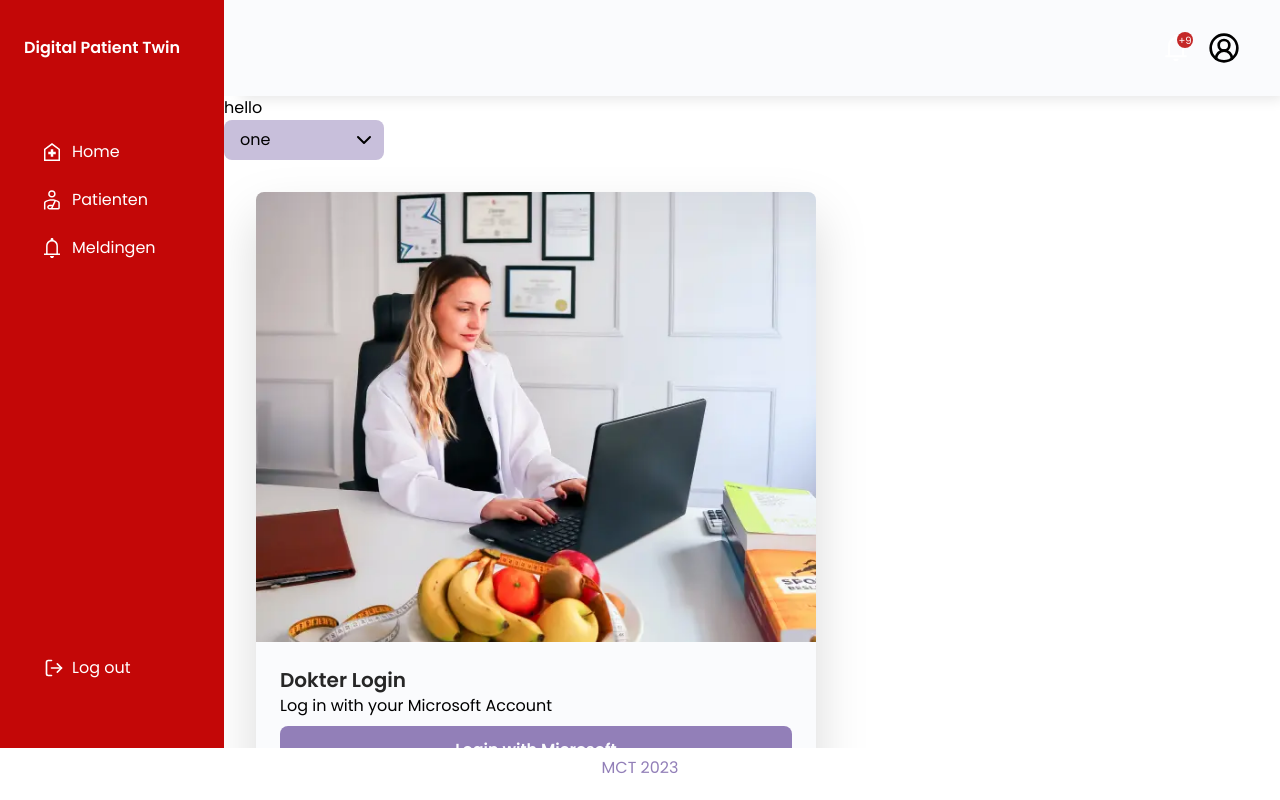
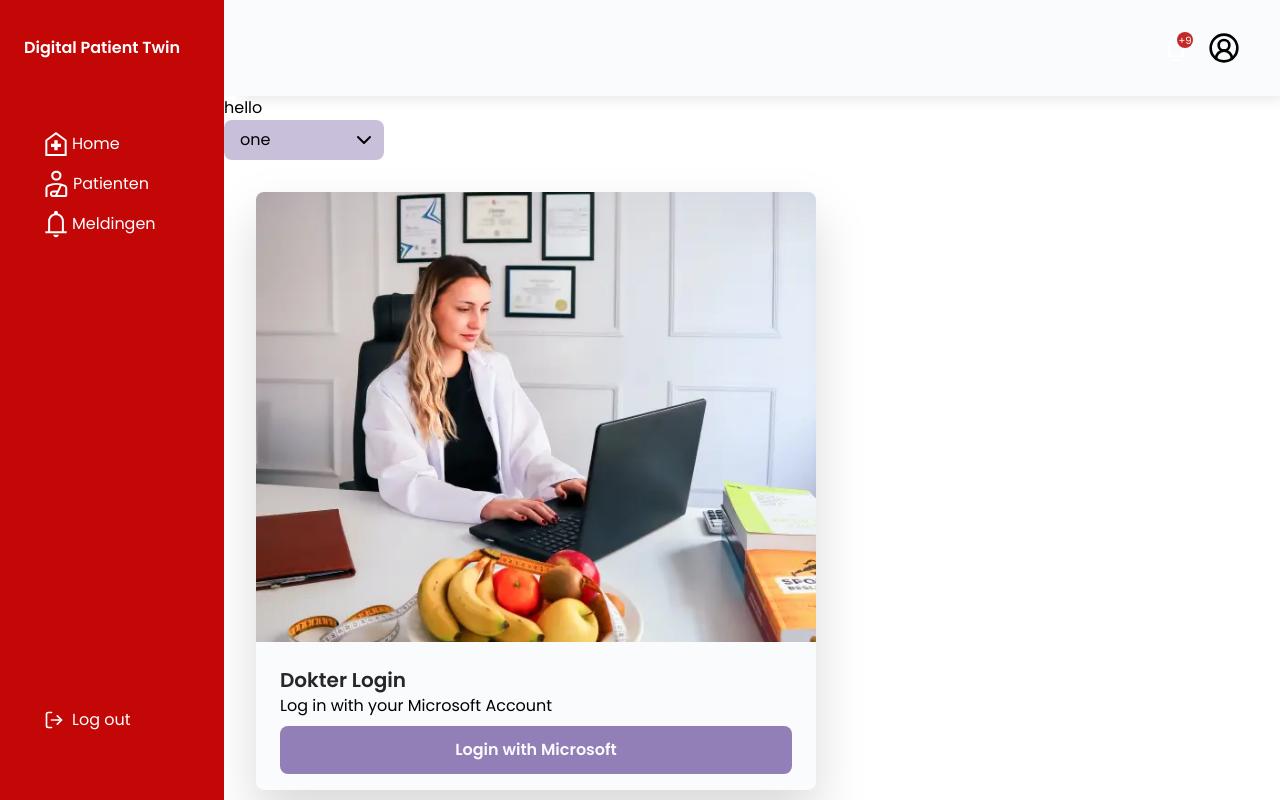
Before and after one commit to JarneDel/digital-patient-twin-frontend, a Nuxt app: page / in a window 1280 px wide. Built offline with nearby package versions, Linux system fonts and the light colour scheme.

Commit message:
navigation basis

```diff
--- a/components/template/Footer.vue
+++ /dev/null
@@ -1,9 +0,0 @@
-<script setup lang="ts">
-</script>
-
-
-<template>
-    <footer class="flex justify-center items-center bg-white absolute right-0 left-0 bottom-0">
-        <div class="text-tertiary-500 pb-5 pt-2">MCT 2023</div>
-    </footer>
-</template>
--- a/components/template/navigation.vue
+++ b/components/template/navigation.vue
@@ -1,8 +1,29 @@
 <script setup lang="ts">
+// imports
 import SvgHome from '@/components/svg/home.vue'
 import SvgPatient from '@/components/svg/patient.vue'
 import SvgNotification from '@/components/svg/notification.vue'
 import { UserCircle2, LogOut} from 'lucide-vue-next'
+import { ILink } from '~/interfaces/ILink';
+
+const links: ILink[] = [
+  {
+    text: 'Home',
+    path: '/dokter/[id]',
+    icon: SvgHome
+  },
+  {
+    text: 'Patienten',
+    path: '/dokter/[id]/patienten',
+    icon: SvgPatient
+  },
+  {
+    text: "Meldingen",
+    path: '/dokter/[id]/meldingen',
+    icon: SvgNotification
+  }
+]
+
 </script>
 
 <template>
@@ -22,31 +43,35 @@ import { UserCircle2, LogOut} from 'lucide-vue-next'
       <user-circle-2 class="h-12 w-12 px-2"/>
     </div>
     <div class="w-56 pl-10 pt-6 flex flex-col justify-between bg-primary-600">
-      <div>
-        <div class="flex items-center my-4">
-          <SvgHome class="h-8 w-8 pr-2" />
-          <div class="text-white">Home</div>
-        </div>
-        <div class="flex items-center my-4">
-          <SvgPatient class="h-8 w-8 pr-2" />
-          <div class="text-white">Patienten</div>
-        </div>
-        <div class="flex items-center my-4">
-          <SvgNotification class="h-8 w-8 pr-2" />
-          <div class="text-white">Meldingen</div>
-        </div>
-      </div>
+      <ul>
+        <li v-for="link in links" class="mt-2">
+          <NuxtLink
+            :to="link.path"
+            class="flex items-center"
+          >
+          <span>
+            <component :is="link.icon"></component>
+          </span>
+          <span class="text-white">{{link.text}}</span>
+          </NuxtLink>
+        </li>
+      </ul>
 
       <div>
-        <div class="flex items-center mb-16">
-          <log-out class="h-8 w-8 pr-2 pl-1 stroke-white"/>
-          <div class="text-white">Log out</div>
-        </div>
+        <button type="button">
+          <div class="flex items-center mb-16">
+            <log-out class="h-8 w-8 pr-2 pl-1 stroke-white"/>
+            <div class="text-white">Log out</div>
+          </div>
+        </button>
       </div>
     </div>
     <div class="z-0 overflow-auto bg-white">
       <div>hello</div>
       <slot />
+      <footer class="flex justify-center items-center">
+        <div class="bg-white text-tertiary-500 pb-5 pt-2">MCT 2023</div>
+      </footer>
     </div>
   </div>
 </template>
--- /dev/null
+++ b/interfaces/ILink.ts
@@ -0,0 +1,7 @@
+import { Icon } from "lucide-vue-next"
+
+export interface ILink {
+    path: string
+    text: string
+    icon: Icon | any
+}
--- a/layouts/default.vue
+++ b/layouts/default.vue
@@ -1,9 +1,8 @@
 <template>
   <div>
     <!-- padding for footer height    -->
-    <TemplateNavigation class="pb-[52px]" >
+    <TemplateNavigation>
       <slot />
     </TemplateNavigation>
-    <TemplateFooter />
   </div>
 </template>
--- a/pages/index.vue
+++ b/pages/index.vue
@@ -15,7 +15,6 @@ watch(selected, () => {
 <template>
   <!--  <div class="bg-pink-800">Hello index</div>-->
   <!--  <PressablesButton>Hello world</PressablesButton>-->
-  <!--  <TemplateFooter />-->
   <!--  <TemplateDashboardCards patient="15" />-->
   <!--  <PressablesEdit @clickDelete="clickEdit" v-model:is-editing="isEditing" />-->
   <!--  <PressablesSelector-->
```
